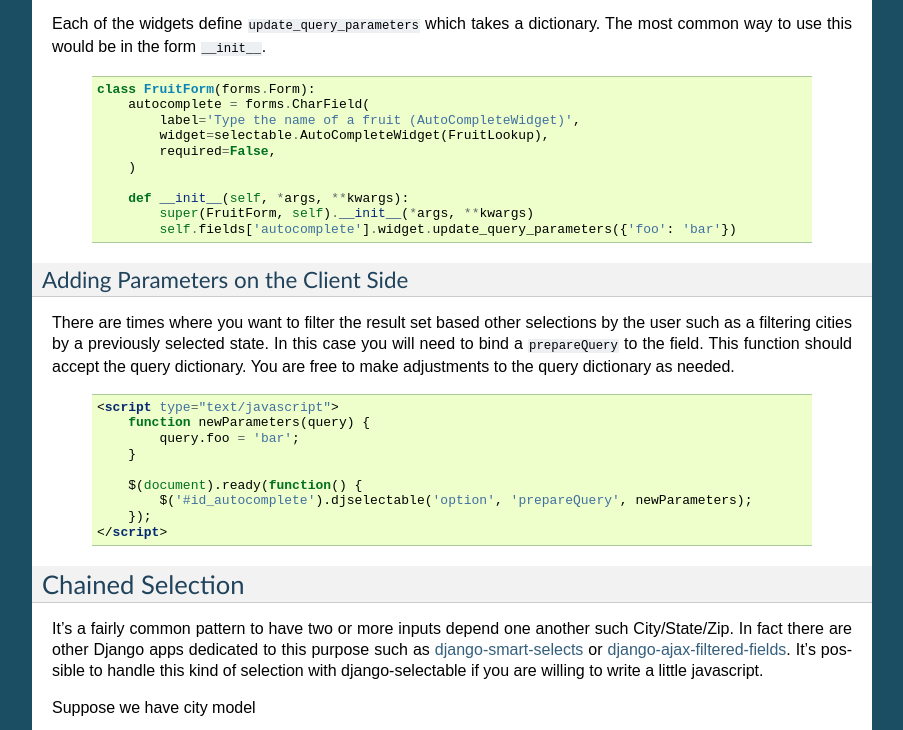
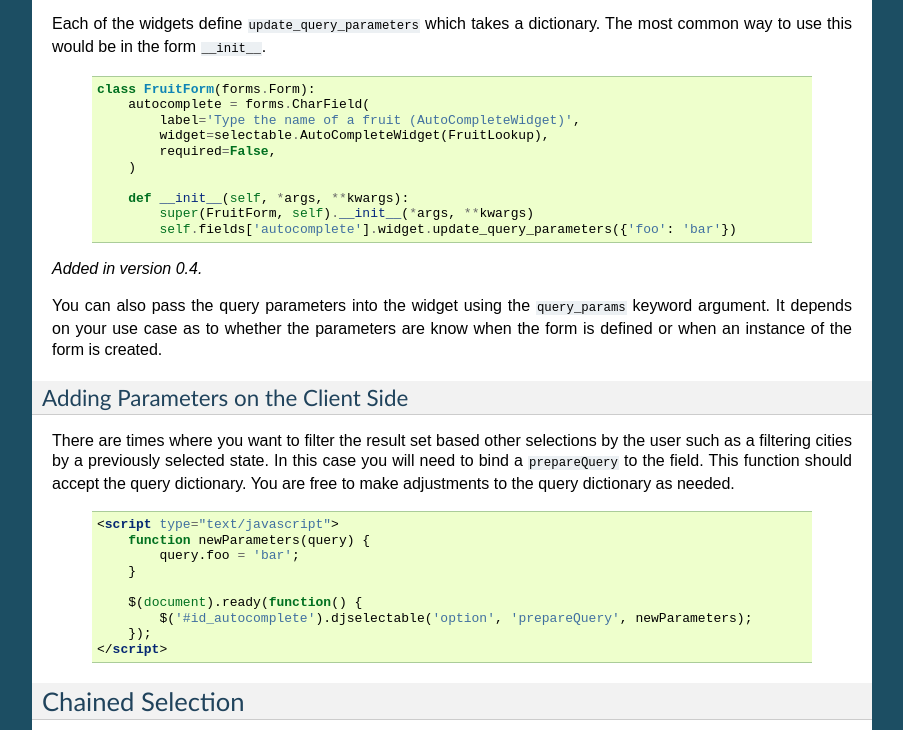
Before and after one commit to mlavin/django-selectable, a Sphinx documentation site: the page built from docs/advanced.rst, in a window 1280 px wide and 900 px high, scrolled down 681 px, cut to the strip 0-730 px from the top of the window. Shown: the whole strip, without its empty margins (198-1101 px from the left). Built offline with Sphinx 7.4.7, drawn with Linux system fonts in a browser that asks for light colours.

Commit message:
Adding docs and release notes. Fixes #42.

```diff
--- a/docs/advanced.rst
+++ b/docs/advanced.rst
@@ -6,6 +6,8 @@
 that you are comfortable reading and writing a little bit of Javascript making
 use of jQuery.
 
+
+.. _additional-parameters:
 
 Additional Parameters
 --------------------------------------
@@ -58,6 +60,12 @@
             def __init__(self, *args, **kwargs):
                 super(FruitForm, self).__init__(*args, **kwargs)
                 self.fields['autocomplete'].widget.update_query_parameters({'foo': 'bar'})
+
+.. versionadded:: 0.4
+
+You can also pass the query parameters into the widget using the ``query_params``
+keyword argument. It depends on your use case as to whether the parameters are
+know when the form is defined or when an instance of the form is created.
 
 
 .. _client-side-parameters:
--- a/docs/releases.rst
+++ b/docs/releases.rst
@@ -8,6 +8,7 @@ Features
 _________________
 
 - Better compatibility with :ref:`AutoCompleteSelectWidget`/:ref:`AutoComboboxSelectWidget` and Django's ModelChoiceField
+- Easier passing of query parameters. See the :ref:`Additional Parameters <additional-parameters>` section
 
 
 v0.3.0 (Released 2012-02-15)
```
Also changed, not shown: docs/widgets.rst (+7 -0 lines).
